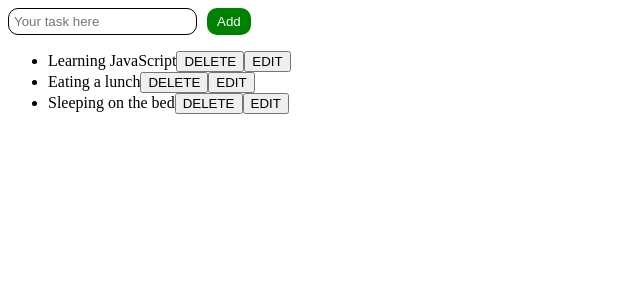
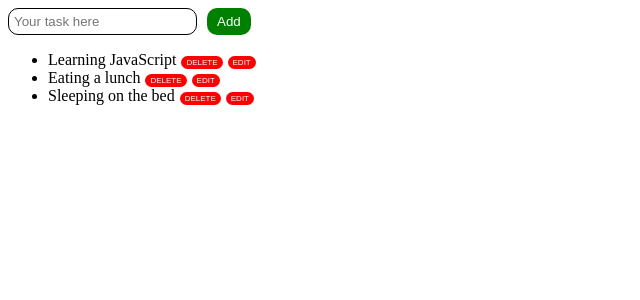
Before and after one commit to impactbyte-gon/review-react, a React (Create React App) app: page / in a window 1280 px wide. Shown: the top 300 px of the page, without its empty margins (0-640 px from the left). Built offline with nearby package versions, Linux system fonts and the light colour scheme.

Commit message:
Style buttons in List component

```diff
--- a/src/components/List.js
+++ b/src/components/List.js
@@ -1,4 +1,15 @@
 import React from 'react'
+import styled from 'styled-components'
+
+const Button = styled.button`
+  background: red;
+  color: white;
+  border: none;
+  border-radius: 10px;
+  padding: 2px 5px;
+  font-size: 8px;
+  margin-left: 5px;
+`
 
 class List extends React.Component {
   render() {
@@ -8,20 +19,20 @@ class List extends React.Component {
           return (
             <li key={index}>
               {task}
-              <button
+              <Button
                 onClick={() => {
                   this.props.deleteTask(index)
                 }}
               >
                 DELETE
-              </button>
-              <button
+              </Button>
+              <Button
                 onClick={() => {
                   this.props.editTask(index)
                 }}
               >
                 EDIT
-              </button>
+              </Button>
             </li>
           )
         })}
```
